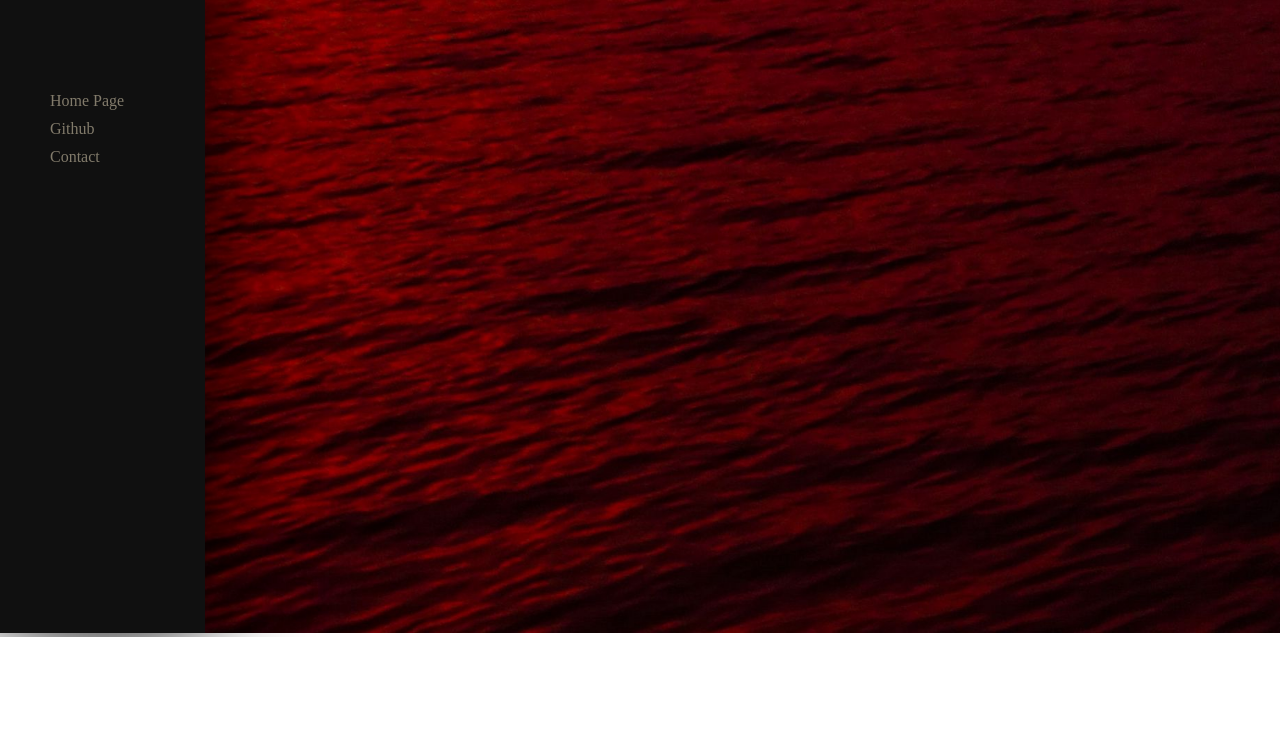
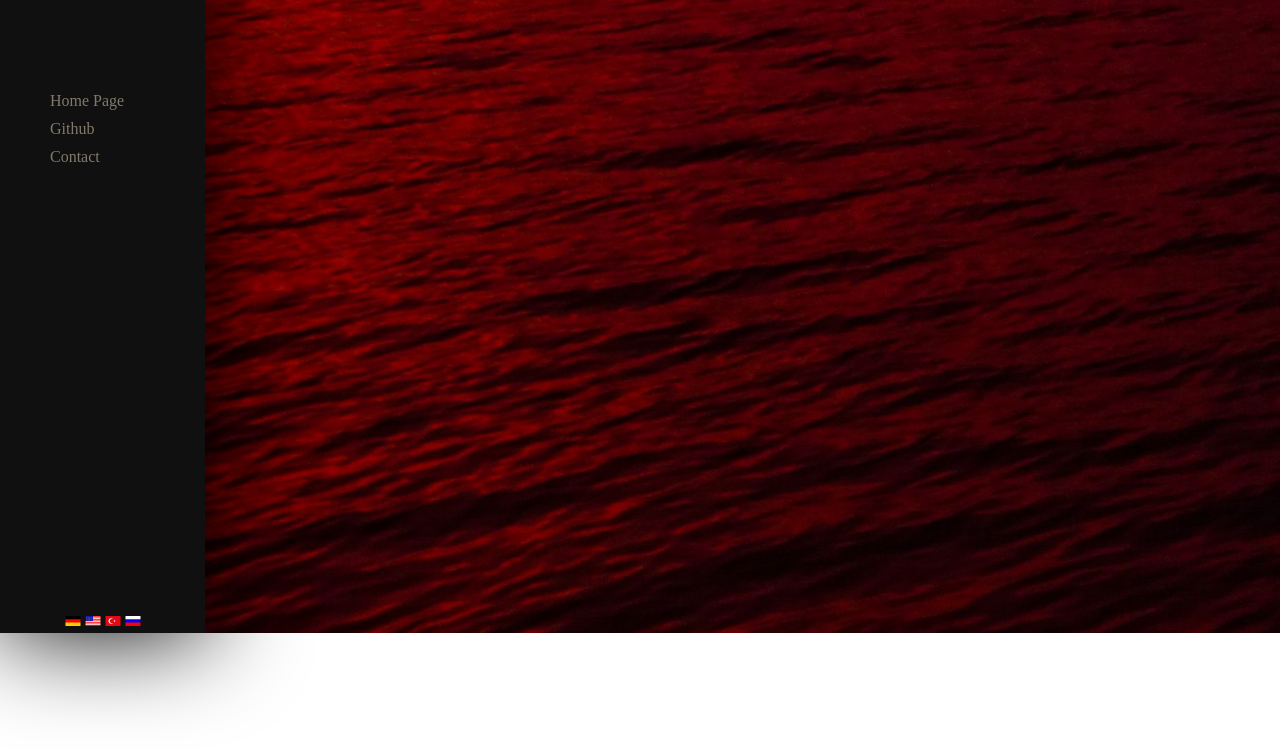
Before and after one commit to hauptkern/h_website, a plain HTML site: page index.html in a window 1280 px wide. Shown: the part 167-916 px from the top of the page. Before the commit the page ends 804 px from the top, so only its background shows below. Drawn offline with Linux system fonts and the light colour scheme.

Commit message:
2021 Updates

```diff
--- a/index.html
+++ b/index.html
@@ -3,9 +3,29 @@
     <head>
         <meta charset="utf-8">
         <meta name="viewport" content="width=device-width, initial-scale=1.0">
-        <link rel="icon" href="images/favicon.png" type="image/x-icon">
+        <link rel="icon" href="images/favicon.png" type="image/png">
         <link rel="stylesheet" href="style.css">
         <title>Hauptkern</title>
+        <script language="javascript" type="text/javascript">
+            function langSelect(option){
+                if(option=="de"){
+                    document.getElementById("home_redirect").innerHTML="Startseite";
+                    document.getElementById("contact_redirect").innerHTML="Nachricht<br>Senden";
+                    }
+                else if(option=="us"){
+                    document.getElementById("home_redirect").innerHTML="Home Page";
+                    document.getElementById("contact_redirect").innerHTML="Contact";
+                }
+                else if(option=="tr"){
+                    document.getElementById("home_redirect").innerHTML="Ana Sayfa";
+                    document.getElementById("contact_redirect").innerHTML="İletişim";
+                }
+                else if(option=="ru"){
+                    document.getElementById("home_redirect").innerHTML="домашняя <br>страница";
+                    document.getElementById("contact_redirect").innerHTML="контакт";
+                }
+            }
+        </script>
     </head>
     <body>
         <img class="background" alt="background" src="images/background.jpg">
@@ -14,10 +34,18 @@
                 <img src="images/logo.png" alt="logo">
             </div>
             <ul class="listitems">
-                <li><a href="#">Home Page</a></li>
-                <li><a href="https://github.com/hauptkern" target="_blank">Github</a></li>
-                <li><a href="#">Contact</a></li>
+                <li><a id="home_redirect" href="#">Home Page</a></li>
+                <li><a id="portfolio_redirect" href="https://github.com/hauptkern" target="_blank">Github</a></li>
+                <li><a id="contact_redirect" href="#">Contact</a></li>
             </ul>
+            <div class="footer">
+                <div class="footer-content">
+                    <img src="images/de_flag.png" width="16" height="16" onclick="langSelect('de')">
+                    <img src="images/us_flag.png" width="16" height="16" onclick="langSelect('us')">
+                    <img src="images/tr_flag.png" width="16" height="16" onclick="langSelect('tr')">
+                    <img src="images/ru_flag.png" width="16" height="16" onclick="langSelect('ru')">
+                </div>
+            </div>
         </div>
     </body>
 </html>
--- a/style.css
+++ b/style.css
@@ -16,6 +16,15 @@ body{
     position: absolute;
     background-color: #101010;
     box-shadow: 0px 0px 100px black;
+}
+div.footer{
+    height: 100%;
+    display: flex;
+    justify-content: center;
+}
+.footer-content{
+    position: absolute;
+    bottom: 0px;
 }
 .listitems{
     margin: 0;
```
